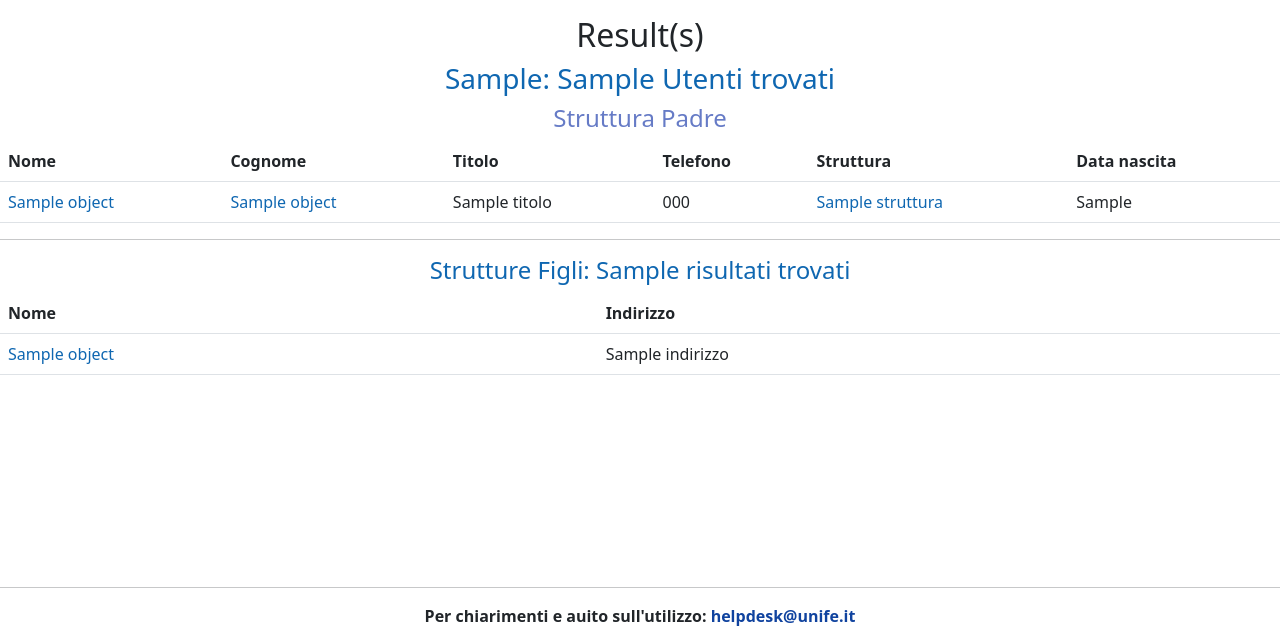
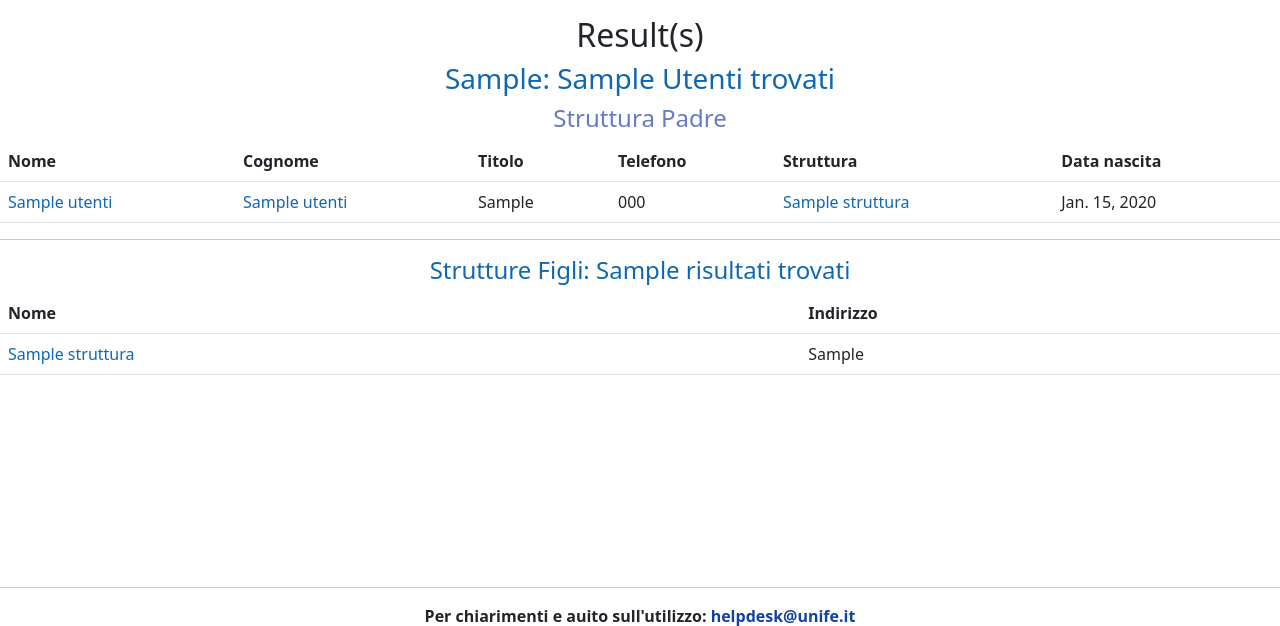
Before and after one commit to liani159/rubrica, a Django app: template rubrica/searcher/templates/search/struttura.html in a window 1280 px wide. Shown: the part 84-710 px from the top of the page. Run offline with Django 5.2, Linux system fonts and the light colour scheme; tables that the repository leaves empty hold one stand-in row (values such as "Sample post"); the template is opened without the code that fills it: values that come from a table or form of the project are taken from there, most other values are stand-ins (such as "Sample title", 1, 10 or a date in 2020).

Commit message:
first changes in indexation mechanism

```diff
--- a/rubrica/rubrica/settings.py
+++ b/rubrica/rubrica/settings.py
@@ -89,7 +89,7 @@ DATABASES = {
 HAYSTACK_CONNECTIONS = {
     'default': {
         'ENGINE': 'haystack.backends.solr_backend.SolrEngine',
-        'URL': 'http://127.0.0.1:8983/solr/unife',                 # Assuming you created a core named 'tester' as described in installing search engines.
+        'URL': 'http://127.0.0.1:8983/solr/rubrica',                 # Assuming you created a core named 'tester' as described in installing search engines.
         'ADMIN_URL': 'http://127.0.0.1:8983/solr/admin/cores'
         # ...or for multicore...
         # 'URL': 'http://127.0.0.1:8983/solr/mysite',
--- a/rubrica/searcher/models.py
+++ b/rubrica/searcher/models.py
@@ -6,7 +6,8 @@ class Struttura(models.Model):
     # many to one: ForeignKeyField
     #many to many: ManyToManyField
     # aggiungere id
-    nome_struttura = models.CharField(max_length=200, primary_key=True)
+    #nome_struttura = models.CharField(max_length=200, primary_key=True)
+    nome_struttura = models.CharField(max_length=200)
     indirizzo = models.CharField(max_length=200)
     struttura_padre = models.CharField(max_length=200)
 
--- a/rubrica/searcher/search_indexes.py
+++ b/rubrica/searcher/search_indexes.py
@@ -7,7 +7,7 @@ class UtentiIndex(indexes.SearchIndex, indexes.Indexable):
     #text = indexes.CharField(document=True, use_template=True)
     nome = indexes.NgramField(model_attr='nome')
     cognome = indexes.NgramField(model_attr='cognome')
-    struttura = indexes.NgramField(model_attr='struttura')
+    #struttura = indexes.NgramField(model_attr='struttura')
     #cod = indexes.CharField(model_attr='cod')
 
 
@@ -22,7 +22,7 @@ class UtentiIndex(indexes.SearchIndex, indexes.Indexable):
 class StrutturaIndex(indexes.SearchIndex, indexes.Indexable):
     text = indexes.NgramField(document=True, use_template=True)
     nome_struttura = indexes.NgramField(model_attr='nome_struttura')
-    struttura_padre = indexes.NgramField(model_attr='struttura_padre')
+    #struttura_padre = indexes.NgramField(model_attr='struttura_padre')
 
 
     def get_model(self):
--- a/rubrica/searcher/templates/search/indexes/searcher/struttura_text.txt
+++ b/rubrica/searcher/templates/search/indexes/searcher/struttura_text.txt
@@ -1,2 +1 @@
 {{object.nome_struttura}}
-{{object.struttura_padre}}
--- a/rubrica/searcher/templates/search/indexes/searcher/utenti_text.txt
+++ b/rubrica/searcher/templates/search/indexes/searcher/utenti_text.txt
@@ -1,3 +1,2 @@
 {{object.nome}}
 {{object.cognome}}
-{{object.struttura}}
--- a/rubrica/searcher/templates/search/page.html
+++ b/rubrica/searcher/templates/search/page.html
@@ -7,7 +7,7 @@
     <h2 class="text-center mt-3">Result(s)</h2>
     <table class="table">
         {% if dato == "searcher.utenti" %}
-        <h3 class="text-center nome">{{tatal_result}} Utenti trovati</h3>
+        <h3 class="text-center nome">{{total_result}} Utenti trovati</h3>
             <thead>
             <tr>
                 <th scope="col">Nome</th>
@@ -34,7 +34,7 @@
             </tbody>
 
         {% else %}
-        <h3 class="text-center nome">{{tatal_result}} Strutture trovate</h3>
+        <h3 class="text-center nome">{{total_result}} Strutture trovate</h3>
             <thead>
                 <tr>
                     <th scope="col">Nome Struttura</th>
--- a/rubrica/searcher/templates/search/struttura.html
+++ b/rubrica/searcher/templates/search/struttura.html
@@ -20,12 +20,12 @@
       {% for res in result %}
       <tbody>
         <tr>
-          <td><a href="{% url 'searcher:utente' res.object.nome res.object.cognome %}" class="strutt">{{res.object.nome}}</a></td>
-          <td><a href="{% url 'searcher:utente' res.object.nome res.object.cognome %}" class="strutt">{{res.object.cognome}}</a></td>
-          <td>{{res.object.titolo}}</td>
-          <td>{{res.object.telefono}}</td>
-          <td> <a href="{% url 'searcher:struttura' res.object.struttura %}" class="strutt">{{res.object.struttura}}</a></td>
-          <td>{{res.object.data_nascita}}</td>
+          <td><a href="{% url 'searcher:utente' res.nome res.cognome %}" class="strutt">{{res.nome}}</a></td>
+          <td><a href="{% url 'searcher:utente' res.nome res.cognome %}" class="strutt">{{res.cognome}}</a></td>
+          <td>{{res.titolo}}</td>
+          <td>{{res.telefono}}</td>
+          <td> <a href="{% url 'searcher:struttura' res.struttura %}" class="strutt">{{res.struttura}}</a></td>
+          <td>{{res.data_nascita}}</td>
         </tr>
     </tbody>
     {% endfor %}
@@ -43,8 +43,8 @@
       {% for res in sotto_strutture %}
       <tbody>
         <tr>
-          <td> <a href="{% url 'searcher:struttura' res.nome_struttura %}" class="strutt">{{res.object.nome_struttura}}</a></td>
-          <td>{{res.object.indirizzo}}</td>
+          <td> <a href="{% url 'searcher:struttura' res.nome_struttura %}" class="strutt">{{res.nome_struttura}}</a></td>
+          <td>{{res.indirizzo}}</td>
         </tr>
     </tbody>
     {% endfor %}
@@ -68,11 +68,11 @@
       {% for res in result %}
       <tbody>
         <tr>
-          <td><a href="{% url 'searcher:utente' res.object.nome res.object.cognome %}" class="strutt">{{res.object.nome}}</a></td>
-          <td><a href="{% url 'searcher:utente' res.object.nome res.object.cognome %}" class="strutt">{{res.object.cognome}}</a></td>
+          <td><a href="{% url 'searcher:utente' res.nome res.cognome %}" class="strutt">{{res.nome}}</a></td>
+          <td><a href="{% url 'searcher:utente' res.nome res.cognome %}" class="strutt">{{res..cognome}}</a></td>
           <td>{{res.object.titolo}}</td>
           <td>{{res.object.telefono}}</td>
-          <td> <a href="{% url 'searcher:struttura' res.object.struttura %}" class="strutt">{{res.object.struttura}}</a></td>
+          <td> <a href="{% url 'searcher:struttura' res.struttura %}" class="strutt">{{res.struttura}}</a></td>
           <td>{{res.object.data_nascita}}</td>
         </tr>
     </tbody>
```
Also changed, not shown: rubrica/searcher/templates/search/utenti.html (+5 -5 lines), rubrica/searcher/views.py (+22 -58 lines), rubrica/searcher/migrations/0001_initial.py, rubrica/searcher/migrations/0002_alter_utenti_struttura.py (deleted), rubrica/searcher/migrations/0003_alter_utenti_struttura.py (deleted).
